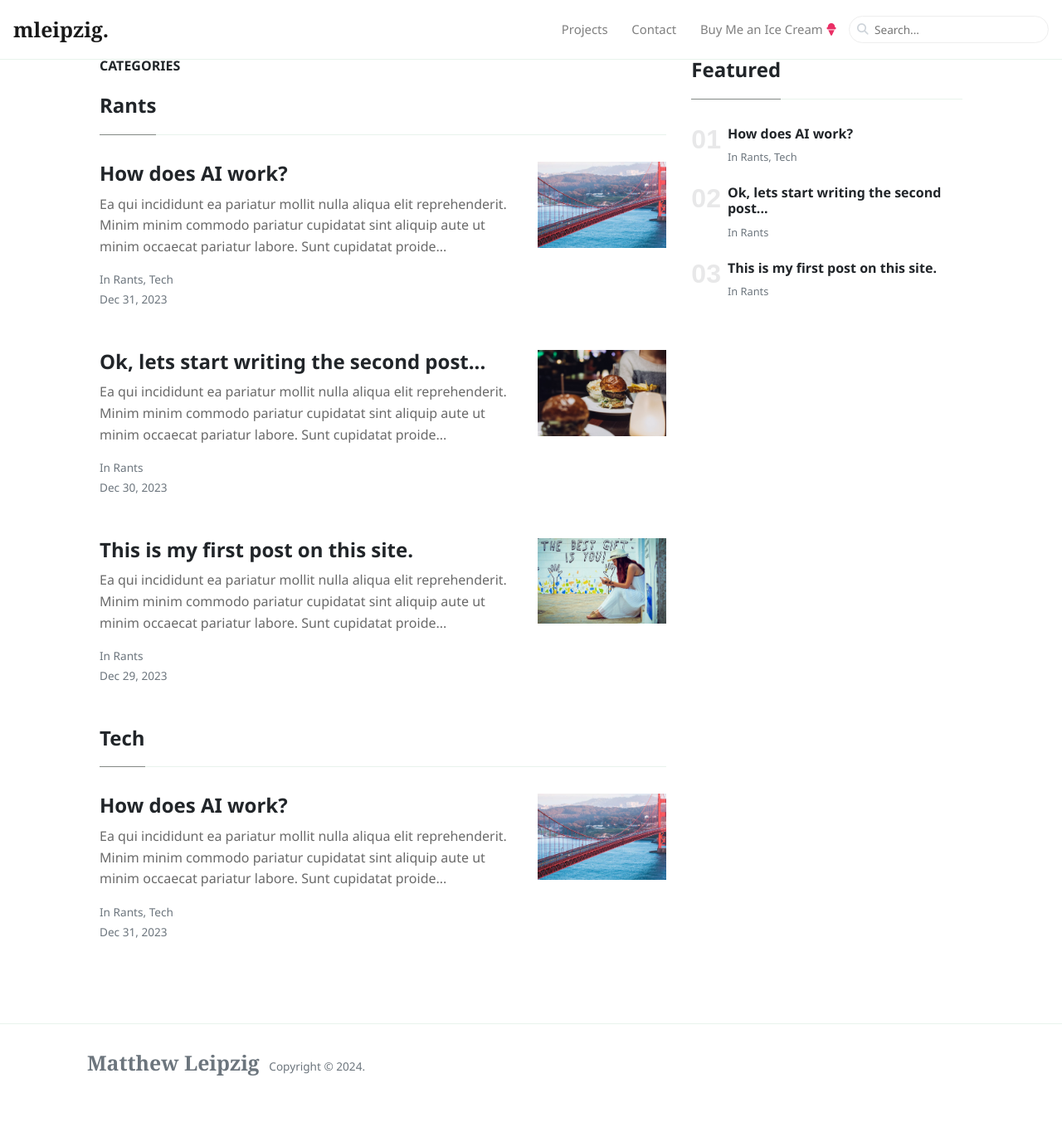
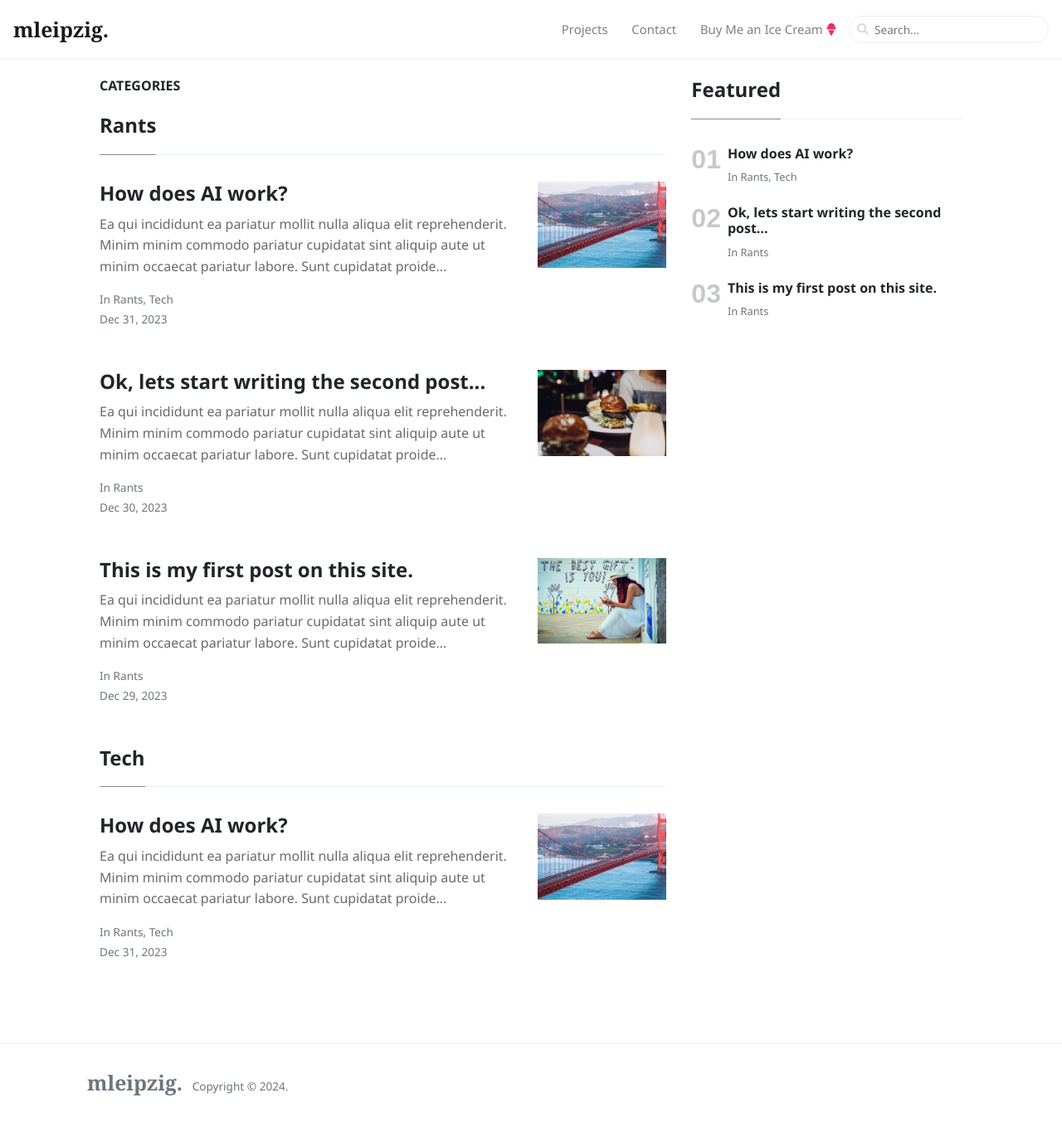
Before and after one commit to mleipzig/mleipzig.github.io, a Jekyll site: the page built from _pages/categories.html, in a window 1280 px wide and 1353 px high. Shown: the whole window at 83% size. Built offline with Jekyll 4.4.1, drawn with Linux system fonts in a browser that asks for light colours; nearby versions of some CDN libraries.

Commit message:
touchups

```diff
--- a/_layouts/default.html
+++ b/_layouts/default.html
@@ -44,7 +44,7 @@
             <ul class="navbar-nav d-flex">
                {% include menu-header.html %}
             </ul>
-            <ul class="navbar-nav d-flex mt-2 mb-2">
+            <ul class="navbar-nav d-flex">
                 {% include search-lunr.html %}
             </ul>
         </div>
@@ -75,7 +75,7 @@
         <div class="container">
         <div class="row align-items-center justify-content-between">
             <div>
-                <span class="navbar-brand mr-2 mb-0"><strong>Matthew Leipzig</strong></span>
+                <span class="navbar-brand mr-2 mb-0"><strong>{{site.name}}</strong></span>
                 <span>Copyright © <script>document.write(new Date().getFullYear())</script>.</span>
             </div>
         </div>
--- a/_layouts/page.html
+++ b/_layouts/page.html
@@ -2,7 +2,7 @@
 layout: default
 ---
 
-<div class="container mt-3">
+<div class="container mt-4">
 <h3 class="font-weight-bold spanborder"><span>{{page.title}}</span></h3>
 <div class="page-content">
 {{ content }}
--- a/_layouts/post.html
+++ b/_layouts/post.html
@@ -2,7 +2,7 @@
 layout: default
 ---
 {% assign author = site.authors[page.author] %}
-<div class="container">
+<div class="container mt-4">
 <div class="jumbotron jumbotron-fluid mb-3 pl-0 pt-0 pb-0 bg-white position-relative">
     <div class="h-100 tofront">
         <div class="row {% if page.image %} justify-content-between {% else %} justify-content-center {% endif %}">
--- a/_pages/categories.html
+++ b/_pages/categories.html
@@ -4,7 +4,7 @@ layout: default
 permalink: /categories/
 ---
 
-<div class="container">
+<div class="container mt-4">
     <div class="row justify-content-center">
         <div class="col-md-8">
         <h1 class="font-weight-bold title h6 text-uppercase mb-4">Categories</h1>
--- a/assets/css/theme.css
+++ b/assets/css/theme.css
@@ -648,7 +648,7 @@ ol.list-featured li:before {
     margin-right: 0.5rem;
     font-family: Arial;
     line-height: 1;
-    opacity: .1;
+    opacity: .25;
 }
 .catlist .sep:last-child {
 	display:none;
```
